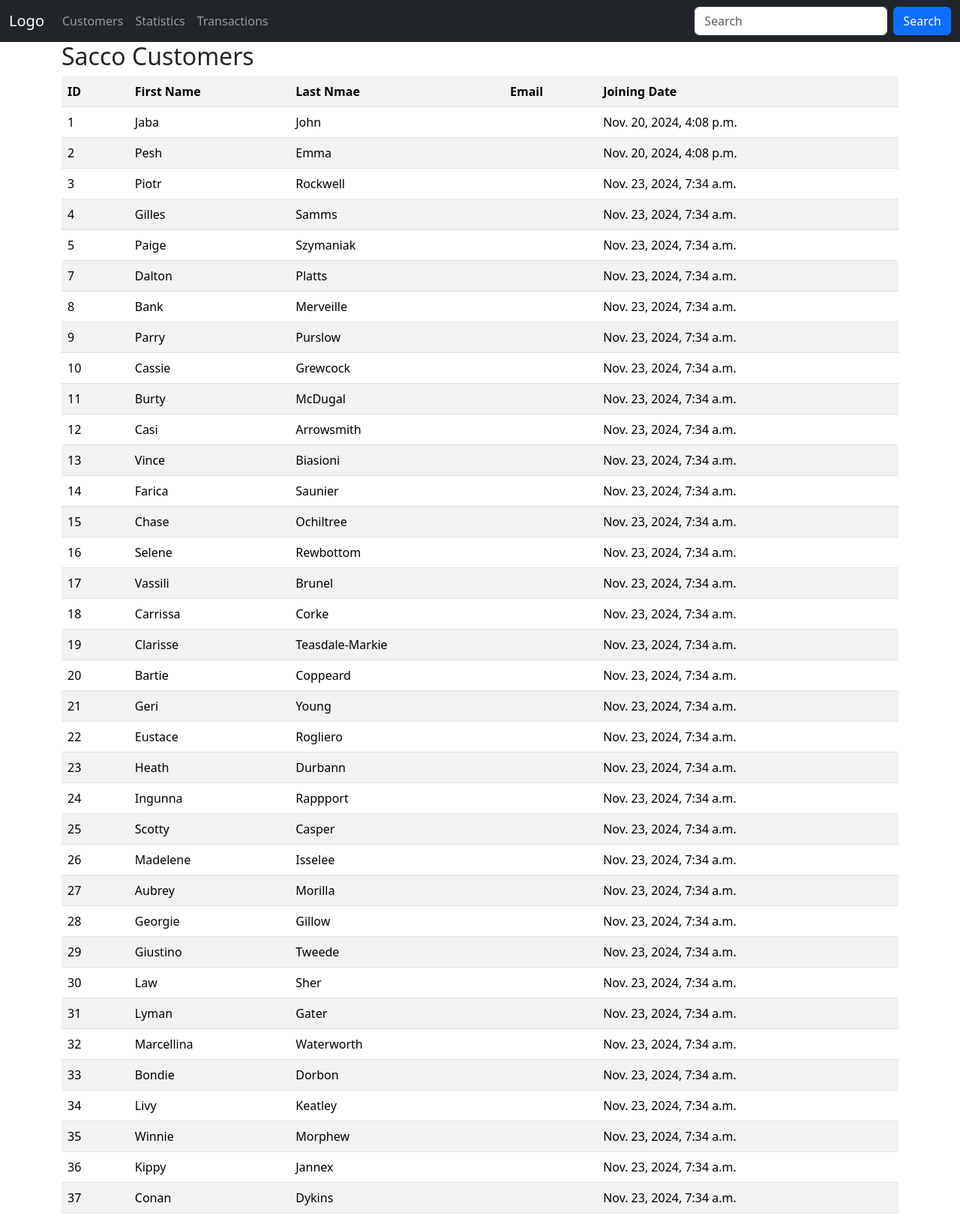
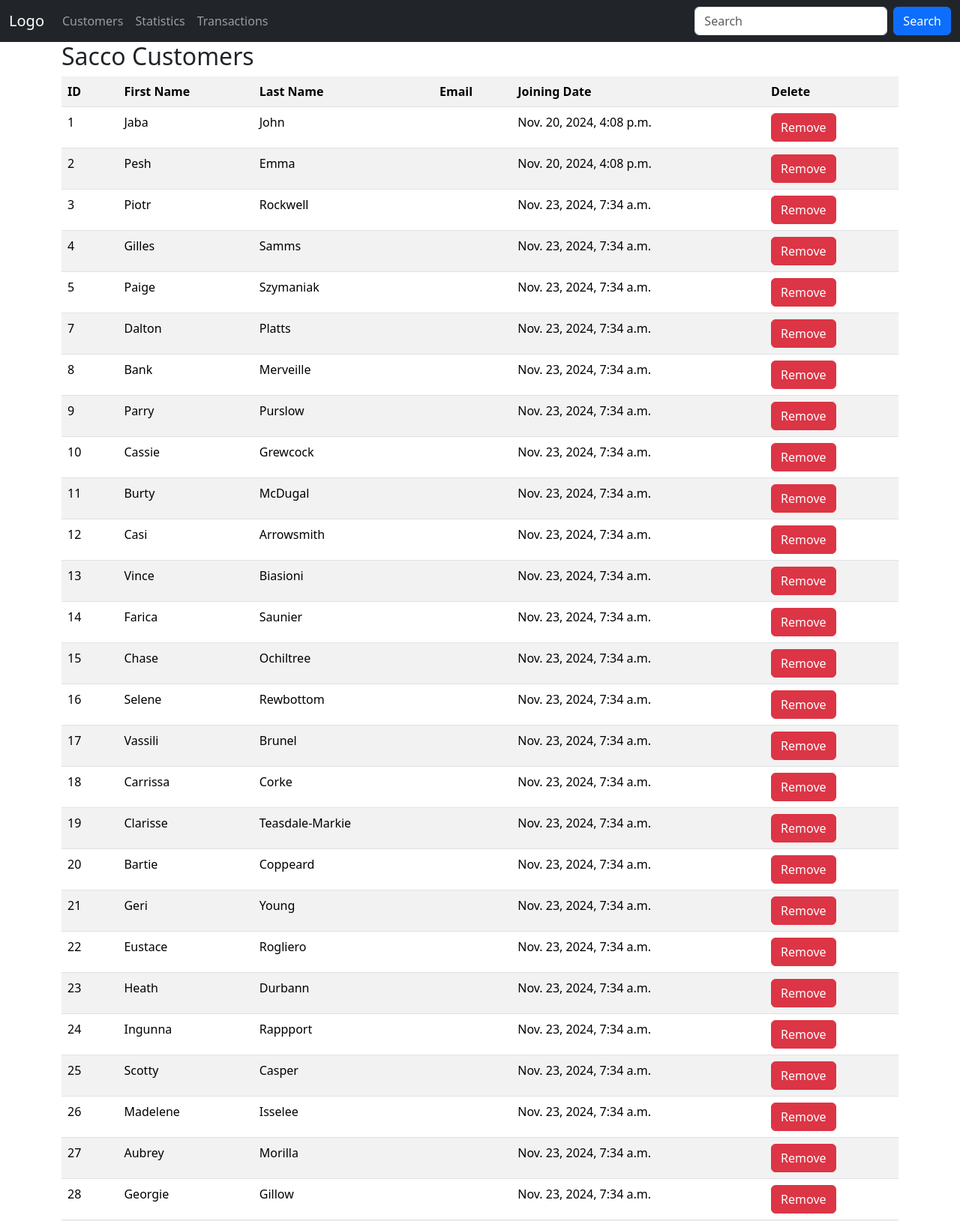
Before and after one commit to Ndungu-Jn/project_database-sacco, a Django app: page / in a window 1280 px wide. Shown: the top 1629 px of the page at 75% size. Run offline with Django 5.2, Linux system fonts and the light colour scheme; data comes from the database, SQL or seed files in the repository; both versions use the stored data as it was after the commit.

Commit message:
Delete link  to backend for customers

```diff
--- a/project_database/project_database/urls.py
+++ b/project_database/project_database/urls.py
@@ -22,4 +22,5 @@ from sacco import views
 urlpatterns = [
     path('admin/', admin.site.urls),
     path('', views.customers, name='customers'),
+    path('customers/delete/<int:customer_id>', views.delete_customer, name='delete_customer'),
 ]
--- a/project_database/sacco/views.py
+++ b/project_database/sacco/views.py
@@ -1,4 +1,4 @@
-from django.shortcuts import render
+from django.shortcuts import redirect, render
 from django.http import HttpResponse
 
 from sacco.models import Customer, Deposits
@@ -36,3 +36,8 @@ def customers(request):
     data = Customer.objects.all() #ORM -- object relational matter select * from customers
 
     return render(request, 'customers.html', {"customers": data})
+
+def delete_customer(request, customer_id):
+    customer = Customer.objects.get(id=customer_id)#select * from customers where id=something
+    customer.delete()
+    return redirect('customers')
--- a/project_database/templates/customers.html
+++ b/project_database/templates/customers.html
@@ -15,9 +15,10 @@
             <tr>
                 <th>ID</th>
                 <th>First Name</th>
-                <th>Last Nmae</th>
+                <th>Last Name</th>
                 <th>Email</th>
                 <th>Joining Date</th>
+                <th>Delete</th>
             </tr>
 
 
@@ -28,6 +29,9 @@
                     <td>{{ customer.last_name }}</td>
                     <td>{{ customer.emial }}</td>
                     <td>{{ customer.created_at }}</td>
+                    <td>
+                        <a class="btn btn-danger" href="{% url 'delete_customer' customer.id %}">Remove</a>
+                    </td>
                 </tr>
 
             {% empty %}
```
Also changed, not shown: project_database/db.sqlite3.
